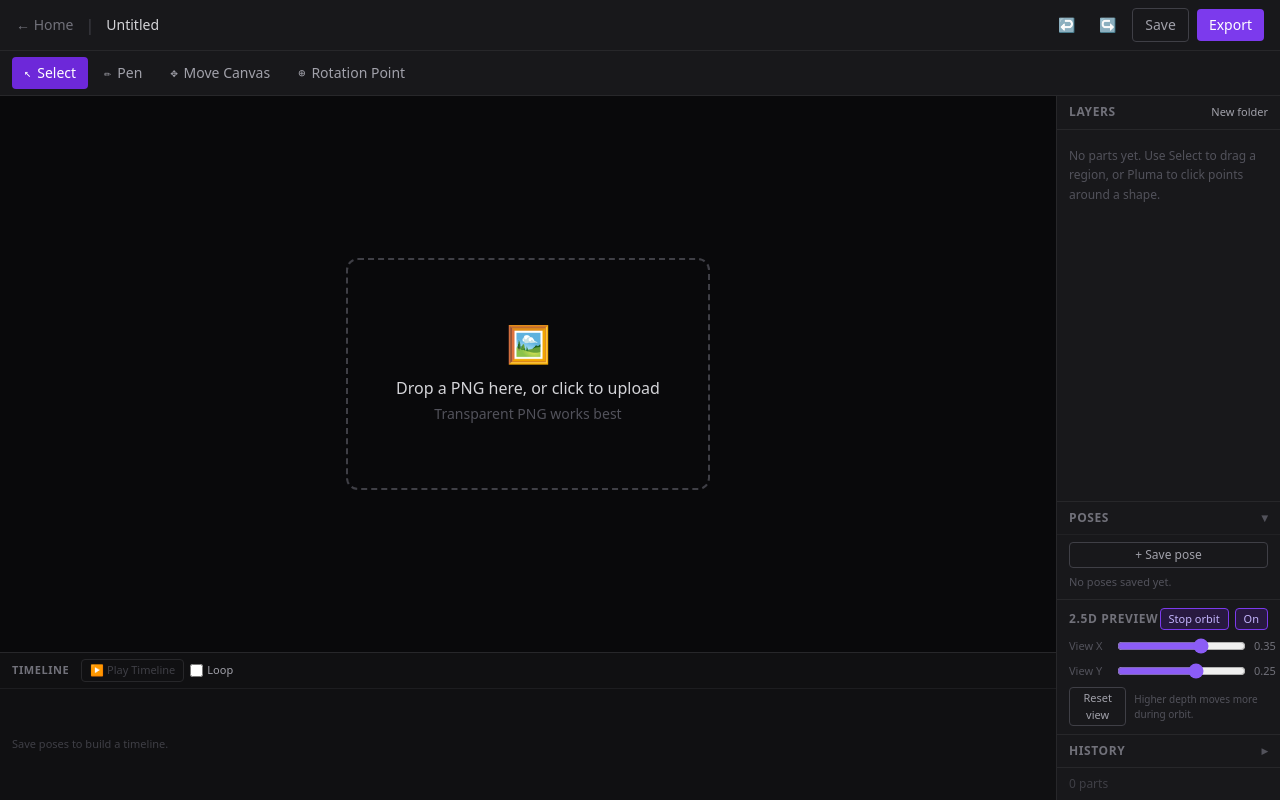
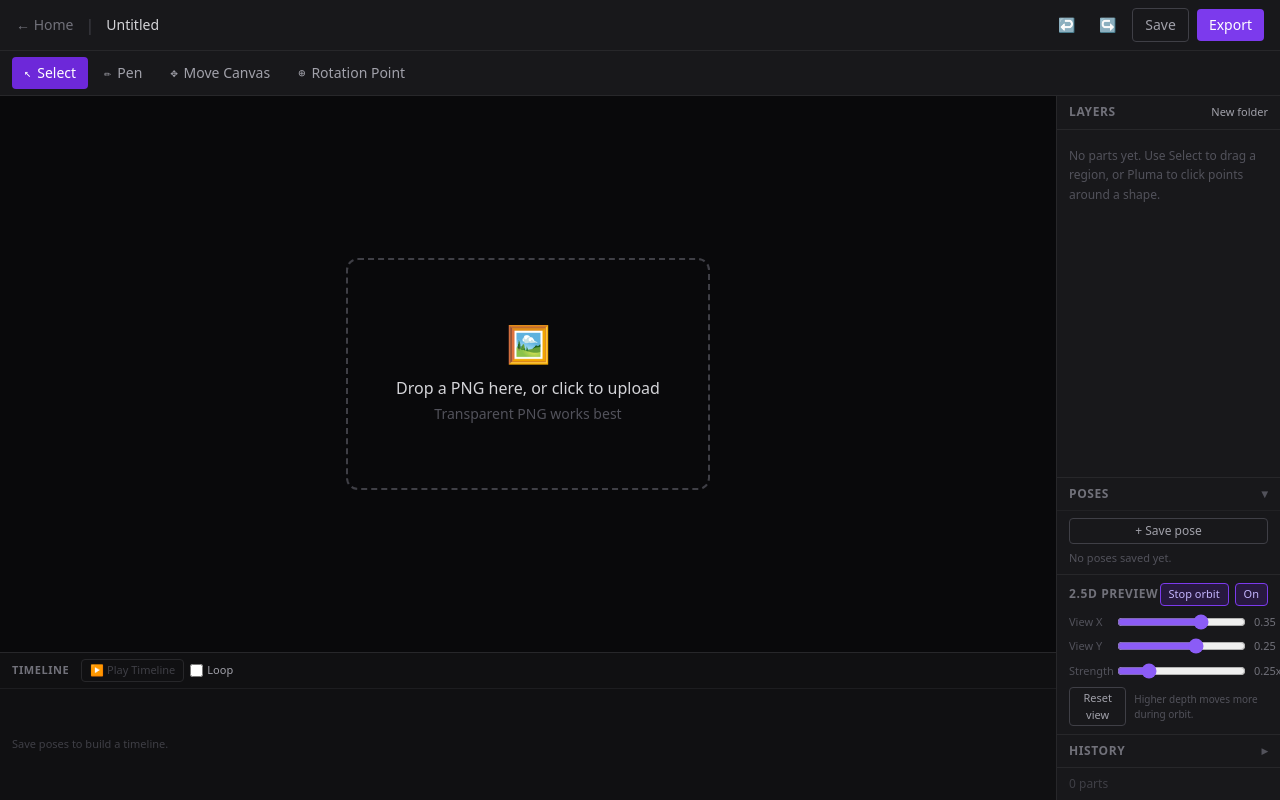
Before and after one commit to Cloudxyz/simple-2-5d, a Next.js app: page /editor in a window 1280 px wide. Both pictures are taken after a click on the button "Auto orbit". Built offline with nearby package versions, Linux system fonts and the light colour scheme.

Commit message:
Add 2.5D depth strength control

```diff
--- a/components/editor/EditorCanvas.tsx
+++ b/components/editor/EditorCanvas.tsx
@@ -31,6 +31,7 @@ interface Preview2d {
   enabled: boolean;
   viewX: number;
   viewY: number;
+  strength: number;
 }
 
 interface EditorCanvasProps {
@@ -846,9 +847,10 @@ export default function EditorCanvas({
   function depthOff(part: Part): { ox: number; oy: number } {
     if (!preview2d?.enabled) return { ox: 0, oy: 0 };
     const d = part.depth ?? 0;
+    const s = preview2d.strength ?? DEPTH_STRENGTH;
     return {
-      ox: d * preview2d.viewX * DEPTH_STRENGTH,
-      oy: d * preview2d.viewY * DEPTH_STRENGTH,
+      ox: d * preview2d.viewX * s,
+      oy: d * preview2d.viewY * s,
     };
   }
 
--- a/components/editor/EditorLayout.tsx
+++ b/components/editor/EditorLayout.tsx
@@ -15,6 +15,7 @@ interface Preview2d {
   enabled: boolean;
   viewX: number;
   viewY: number;
+  strength: number;
 }
 
 interface EditorLayoutProps {
@@ -190,7 +191,7 @@ export default function EditorLayout({ characterName, freshStart = false }: Edit
     startTime: number;
   } | null>(null);
 
-  const [preview2d, setPreview2d] = useState<Preview2d>({ enabled: false, viewX: 0, viewY: 0 });
+  const [preview2d, setPreview2d] = useState<Preview2d>({ enabled: false, viewX: 0, viewY: 0, strength: 0.25 });
 
   function stopPreview() {
     if (previewRafRef.current !== null) {
--- a/components/editor/PartsSidebar.tsx
+++ b/components/editor/PartsSidebar.tsx
@@ -8,6 +8,7 @@ interface Preview2d {
   enabled: boolean;
   viewX: number;
   viewY: number;
+  strength: number;
 }
 
 interface HistoryEntry {
@@ -192,6 +193,8 @@ export default function PartsSidebar({
   const orbitRafRef = useRef<number | null>(null);
   const onSet2dPreviewRef = useRef(onSet2dPreview);
   useEffect(() => { onSet2dPreviewRef.current = onSet2dPreview; }, [onSet2dPreview]);
+  const preview2dRef = useRef(preview2d);
+  useEffect(() => { preview2dRef.current = preview2d; }, [preview2d]);
 
   function stopOrbit() {
     if (orbitRafRef.current !== null) {
@@ -208,7 +211,7 @@ export default function PartsSidebar({
       const elapsed = ts - start;
       const viewX = Math.sin(elapsed * 0.001);
       const viewY = Math.sin(elapsed * 0.0005) * 0.25;
-      onSet2dPreviewRef.current({ enabled: true, viewX, viewY });
+      onSet2dPreviewRef.current({ enabled: true, viewX, viewY, strength: preview2dRef.current.strength });
       orbitRafRef.current = requestAnimationFrame(tick);
     }
     orbitRafRef.current = requestAnimationFrame(tick);
@@ -1194,6 +1197,21 @@ export default function PartsSidebar({
               </span>
             </div>
             <div className="flex items-center gap-2">
+              <span className="text-[11px] text-zinc-600 w-10 flex-shrink-0">Strength</span>
+              <input
+                type="range"
+                min={0.05}
+                max={1.0}
+                step={0.05}
+                value={preview2d.strength}
+                onChange={(e) => onSet2dPreview({ ...preview2d, strength: parseFloat(e.target.value) })}
+                className="flex-1 accent-violet-500"
+              />
+              <span className="text-[11px] text-zinc-500 tabular-nums w-9 text-right">
+                {preview2d.strength.toFixed(2)}x
+              </span>
+            </div>
+            <div className="flex items-center gap-2">
               <button
                 onClick={() => {
                   stopOrbit();
```
Also changed, not shown: 1 other file (tests, documents, lock files or other folders).
